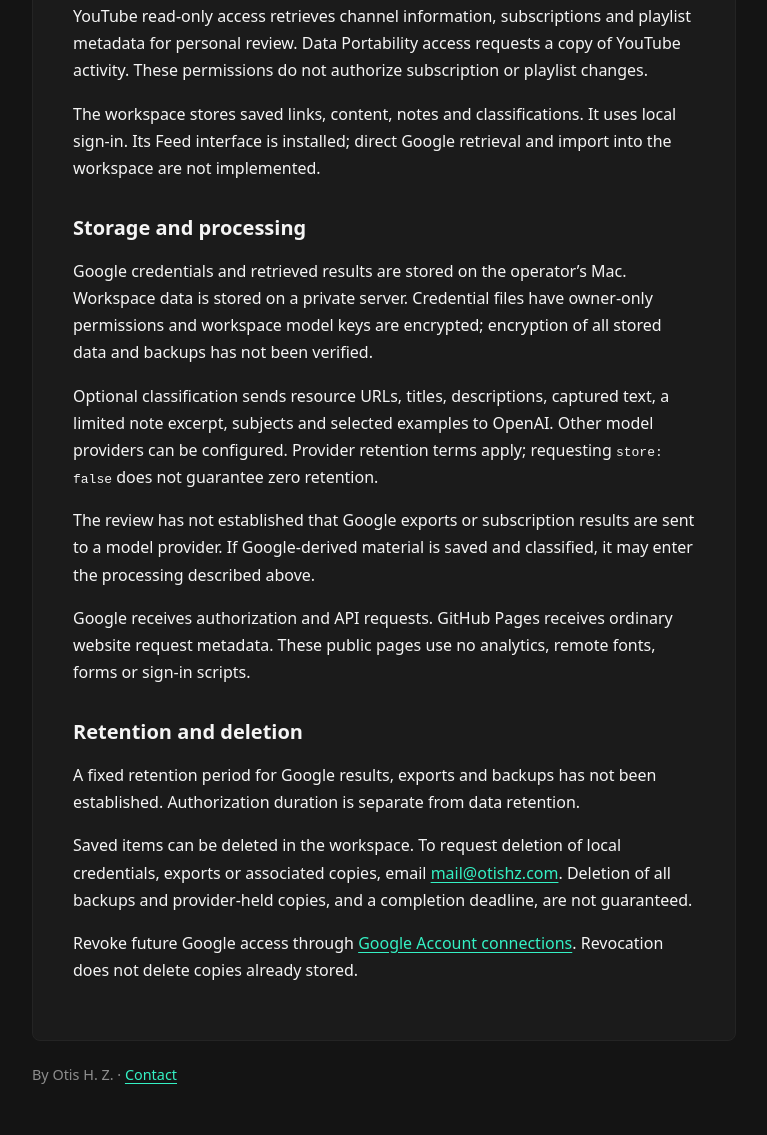
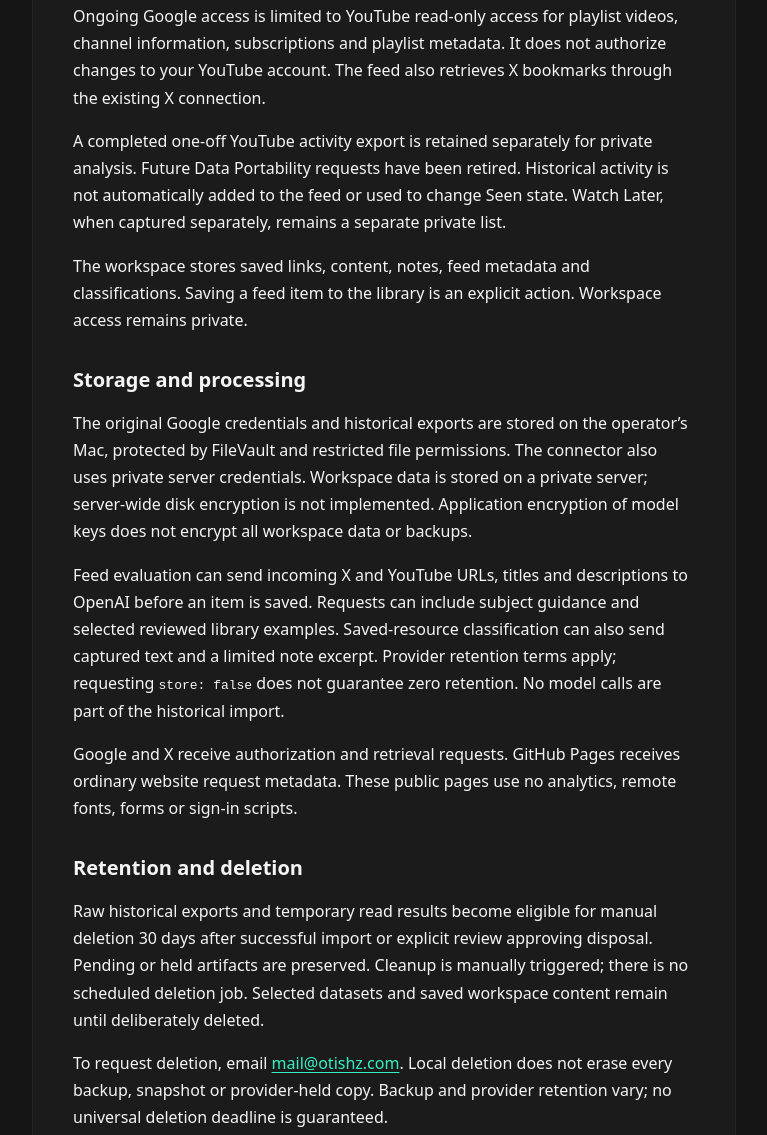
Before and after one commit to Xon333/Xon333.github.io, a plain HTML site: page stanza/privacy/index.html in a window 1280 px wide. Shown: the part 383-1518 px from the top of the page, without its empty margins (256-1023 px from the left). Drawn offline with Linux system fonts and the light colour scheme.

Commit message:
Describe read-only retrieval and one-off historical data accurately

```diff
--- a/stanza/privacy/index.html
+++ b/stanza/privacy/index.html
@@ -15,16 +15,16 @@
 <p>Updated <time datetime="2026-11-14">14 November 2026</time>.</p>
 <p>Stanza is a personal application operated by Otis H. Z. This policy covers its private workspace and separate Google workflows.</p>
 <h2>Data and purpose</h2>
-<p>YouTube read-only access retrieves channel information, subscriptions and playlist metadata for personal review. Data Portability access requests a copy of YouTube activity. These permissions do not authorize subscription or playlist changes.</p>
-<p>The workspace stores saved links, content, notes and classifications. It uses local sign-in. Its Feed interface is installed; direct Google retrieval and import into the workspace are not implemented.</p>
+<p>Ongoing Google access is limited to YouTube read-only access for playlist videos, channel information, subscriptions and playlist metadata. It does not authorize changes to your YouTube account. The feed also retrieves X bookmarks through the existing X connection.</p>
+<p>A completed one-off YouTube activity export is retained separately for private analysis. Future Data Portability requests have been retired. Historical activity is not automatically added to the feed or used to change Seen state. Watch Later, when captured separately, remains a separate private list.</p>
+<p>The workspace stores saved links, content, notes, feed metadata and classifications. Saving a feed item to the library is an explicit action. Workspace access remains private.</p>
 <h2>Storage and processing</h2>
-<p>Google credentials and retrieved results are stored on the operator’s Mac. Workspace data is stored on a private server. Credential files have owner-only permissions and workspace model keys are encrypted; encryption of all stored data and backups has not been verified.</p>
-<p>Optional classification sends resource URLs, titles, descriptions, captured text, a limited note excerpt, subjects and selected examples to OpenAI. Other model providers can be configured. Provider retention terms apply; requesting <code>store: false</code> does not guarantee zero retention.</p>
-<p>The review has not established that Google exports or subscription results are sent to a model provider. If Google-derived material is saved and classified, it may enter the processing described above.</p>
-<p>Google receives authorization and API requests. GitHub Pages receives ordinary website request metadata. These public pages use no analytics, remote fonts, forms or sign-in scripts.</p>
+<p>The original Google credentials and historical exports are stored on the operator’s Mac, protected by FileVault and restricted file permissions. The connector also uses private server credentials. Workspace data is stored on a private server; server-wide disk encryption is not implemented. Application encryption of model keys does not encrypt all workspace data or backups.</p>
+<p>Feed evaluation can send incoming X and YouTube URLs, titles and descriptions to OpenAI before an item is saved. Requests can include subject guidance and selected reviewed library examples. Saved-resource classification can also send captured text and a limited note excerpt. Provider retention terms apply; requesting <code>store: false</code> does not guarantee zero retention. No model calls are part of the historical import.</p>
+<p>Google and X receive authorization and retrieval requests. GitHub Pages receives ordinary website request metadata. These public pages use no analytics, remote fonts, forms or sign-in scripts.</p>
 <h2>Retention and deletion</h2>
-<p>A fixed retention period for Google results, exports and backups has not been established. Authorization duration is separate from data retention.</p>
-<p>Saved items can be deleted in the workspace. To request deletion of local credentials, exports or associated copies, email <a href="mailto:mail@otishz.com">mail@otishz.com</a>. Deletion of all backups and provider-held copies, and a completion deadline, are not guaranteed.</p>
+<p>Raw historical exports and temporary read results become eligible for manual deletion 30 days after successful import or explicit review approving disposal. Pending or held artifacts are preserved. Cleanup is manually triggered; there is no scheduled deletion job. Selected datasets and saved workspace content remain until deliberately deleted.</p>
+<p>To request deletion, email <a href="mailto:mail@otishz.com">mail@otishz.com</a>. Local deletion does not erase every backup, snapshot or provider-held copy. Backup and provider retention vary; no universal deletion deadline is guaranteed.</p>
 <p>Revoke future Google access through <a href="https://myaccount.google.com/connections">Google Account connections</a>. Revocation does not delete copies already stored.</p>
 </main>
 <footer>By Otis H. Z. · <a href="mailto:mail@otishz.com">Contact</a></footer>
```
Also changed, not shown: stanza/index.html (+3 -3 lines).
